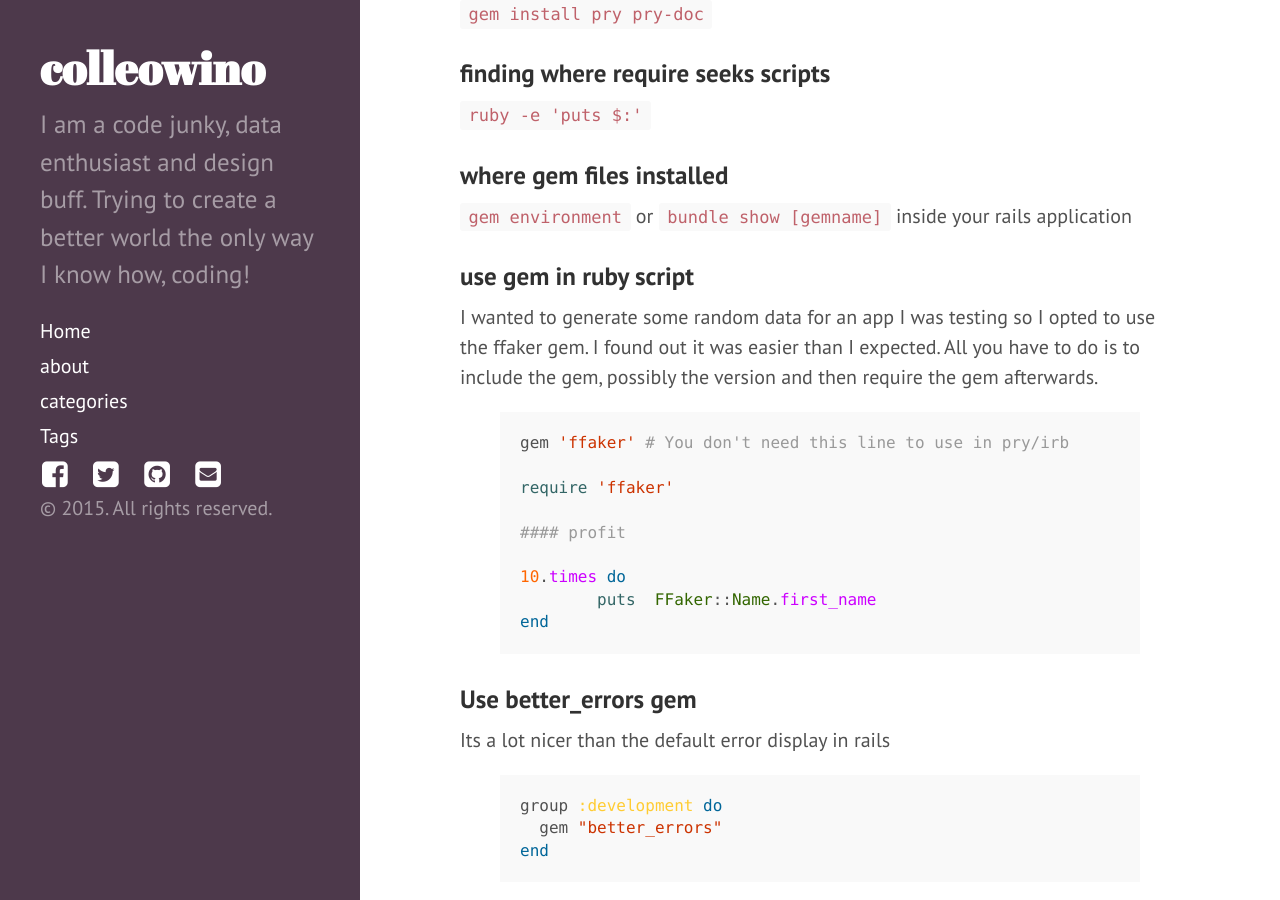
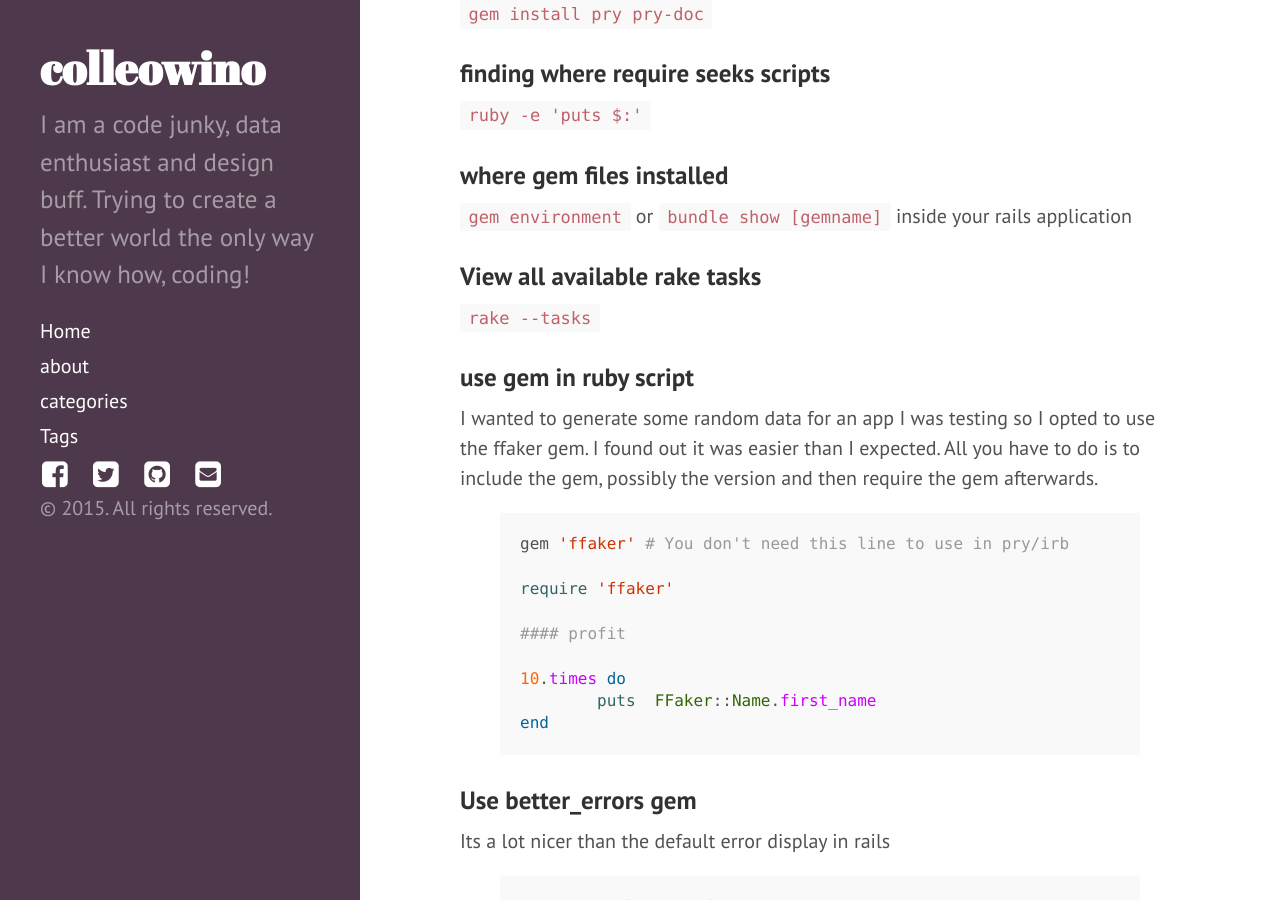
Before and after one commit to colleowino/colleowino.github.io, a Jekyll site: the page built from _posts/2015-10-03-ruby-tricks.md, in a window 1280 px wide and 900 px high, scrolled down 433 px. Built offline with Jekyll 4.4.1, drawn with Linux system fonts in a browser that asks for light colours; nearby versions of some CDN libraries; comment, search, counter and statistics services are not loaded.

Commit message:
added rake tasks

```diff
--- a/_posts/2015-10-03-ruby-tricks.md
+++ b/_posts/2015-10-03-ruby-tricks.md
@@ -19,6 +19,9 @@ Its like irb with super powers
 
 ### where gem files installed
 `gem environment` or <code> bundle show [gemname]</code> inside your rails application
+
+### View all available rake tasks
+`rake --tasks`
 
 ### use gem in ruby script
 I wanted to generate some random data for an app I was testing so I opted to use the ffaker gem. I found out it was easier than I expected. All you have to do is to include the gem, possibly the version and then require the gem afterwards.
```
